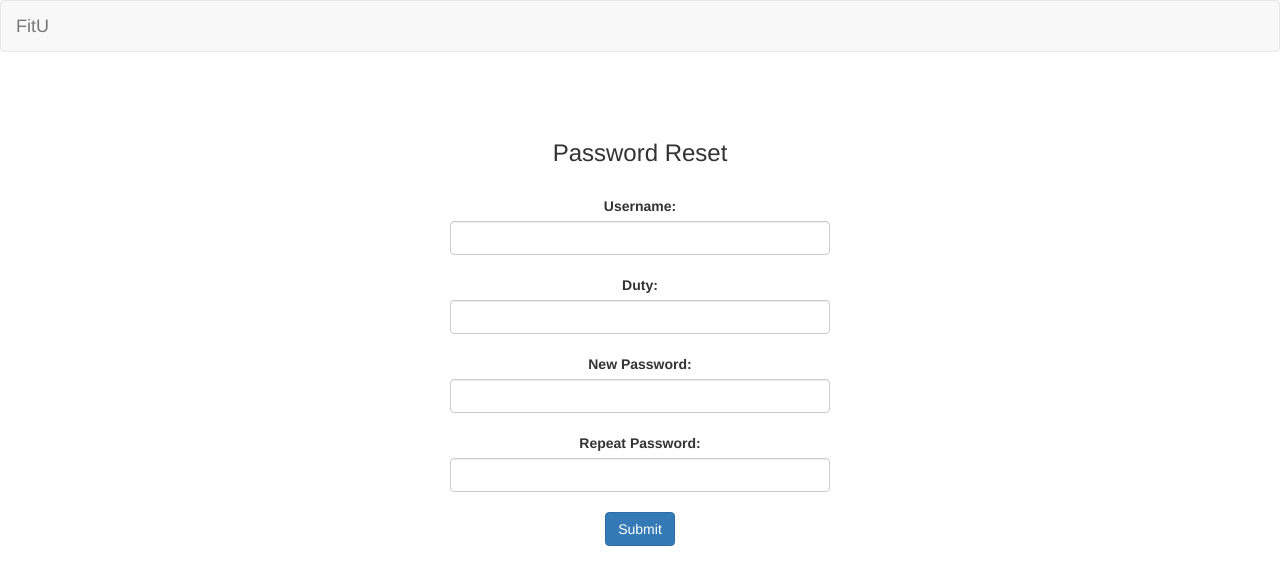
After one commit to Js49/FitU, a Flask app: page /pwdReset in a window 1280 px wide. The commit adds this page. Shown: the top 585 px of the page. Run offline with Flask 2, Linux system fonts and the light colour scheme; some libraries are stand-ins or nearby versions.

Commit message:
add passwordReset.html

```diff
--- a/templates/login.html
+++ b/templates/login.html
@@ -3,7 +3,7 @@
 <head>
     <meta charset="UTF-8">
     <title>Login</title>
-    <
+
     <link href="https://cdn.staticfile.org/twitter-bootstrap/3.3.7/css/bootstrap.min.css" rel="stylesheet">
     <!-- Custom styles for this template -->
     <link href="static/css/signin.css" rel="stylesheet">
--- /dev/null
+++ b/templates/passwordReset.html
@@ -0,0 +1,55 @@
+<!DOCTYPE html>
+<html lang="en">
+<head>
+    <meta charset="UTF-8">
+    <title>Title</title>
+    <link href="https://cdn.staticfile.org/twitter-bootstrap/3.3.7/css/bootstrap.min.css" rel="stylesheet">
+    <!-- Custom styles for this template -->
+    <link href="static/css/signin.css" rel="stylesheet">
+    <script src="https://cdn.staticfile.org/jquery/2.1.1/jquery.min.js"></script>
+    <script src="https://cdn.staticfile.org/twitter-bootstrap/3.3.7/js/bootstrap.min.js"></script>
+
+<style>
+        .pwd{
+			position:absolute;
+			top:120px;
+			left:450px;
+			width:380px;
+			text-align: center;
+				}
+
+
+
+
+    </style>
+</head>
+<body>
+<div class="bar">
+    <nav class="navbar navbar-default" role="navigation">
+        <div class="container-fluid">
+            <div class="navbar-header">
+                <a class="navbar-brand">FitU </a>
+            </div>
+        </div>
+    </nav>
+</div>
+
+<div class="pwd">
+    <form class="form-pwdreset" action="/pwdReset" method="post">
+
+        <h3 align="center">Password Reset</h3>
+        <br>
+        <label>Username: </label> <input class="form-control" type="text" name="username" required="required"><br>
+        <label>Duty:</label> <input class="form-control" type="text" name="duty" required="required"><br>
+        <label>New Password:</label> <input class="form-control" type="password" name="newpwd" required="required"><br>
+        <label>Repeat Password:</label> <input class="form-control" type="password" name="newpwd1" required="required"><br>
+        <button type="submit" class="btn btn-primary" data-dismiss="modal">Submit</button>
+
+
+        {%if erro%}
+        <p style="color:red">{{erro}}</p>
+        {%endif%}
+    </form>
+</div>
+</body>
+</html>
```
